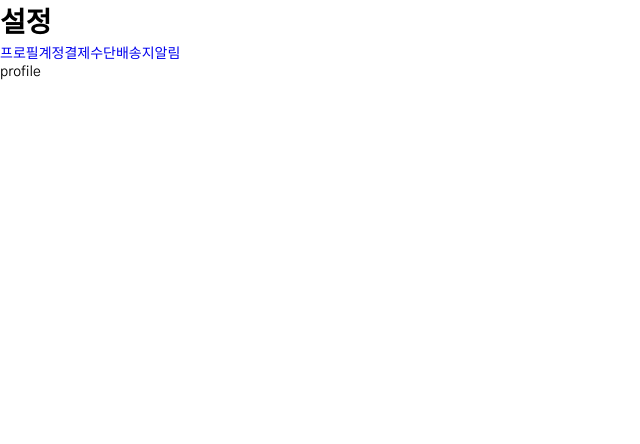
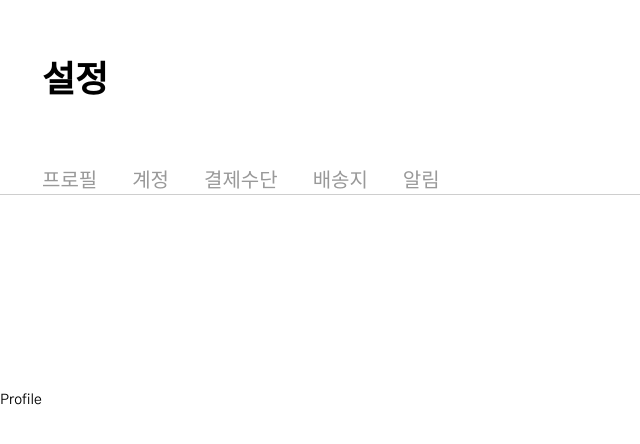
Before and after one commit to freevuehub/tumblbug-test, a React (Create React App) app: page /profile in a window 1280 px wide. Shown: the top 444 px of the page, without its empty margins (0-640 px from the left). Built offline with nearby package versions, Linux system fonts and the light colour scheme.

Commit message:
[UX/UI]: 상단 타이틀과 nav 반응형 추가

```diff
--- a/package.json
+++ b/package.json
@@ -15,8 +15,10 @@
     "prop-types": "^15.7.2",
     "react": "^16.13.1",
     "react-dom": "^16.13.1",
+    "react-redux": "^7.2.0",
     "react-router-dom": "^5.1.2",
     "react-scripts": "3.4.1",
+    "redux": "^4.0.5",
     "sass-loader": "^8.0.2",
     "typescript": "~3.7.2"
   },
@@ -42,6 +44,7 @@
     ]
   },
   "devDependencies": {
+    "@types/react-redux": "^7.1.7",
     "@typescript-eslint/eslint-plugin": "^2.28.0",
     "@typescript-eslint/parser": "^2.28.0",
     "eslint": "^6.8.0",
--- /dev/null
+++ b/src/containers/LinkNav.tsx
@@ -0,0 +1,25 @@
+import React, { useState, useEffect } from 'react'
+import { Link } from 'react-router-dom'
+
+interface TypeProps {
+  list: {
+    name: string
+    path: string
+  }[]
+}
+
+const LinkNav: React.FC<TypeProps> = (props: TypeProps) => {
+  const { list } = props
+
+  return (
+    <ul className="link-nav">
+      {list.map((item) => (
+        <li key={item.path}>
+          <Link to={item.path}>{item.name}</Link>
+        </li>
+      ))}
+    </ul>
+  )
+}
+
+export default LinkNav
--- /dev/null
+++ b/src/containers/index.ts
@@ -0,0 +1 @@
+export { default as LinkNav } from './LinkNav'
--- a/src/index.css
+++ /dev/null
@@ -1,24 +0,0 @@
-@import url('https://fonts.googleapis.com/css?family=Gothic+A1:400,600,700&display=swap&subset=korean');
-
-* {
-  margin: 0;
-  padding: 0;
-  box-sizing: border-box;
-}
-
-html,
-body {
-  font-family: 'Gothic A1', sans-serif;
-  height: 100%;
-  font-size: 14px;
-}
-
-a {
-  text-decoration: none;
-}
-
-ul,
-ol,
-li {
-  list-style: none;
-}
--- /dev/null
+++ b/src/index.scss
@@ -0,0 +1,99 @@
+@import url('https://fonts.googleapis.com/css?family=Gothic+A1:400,600,700&display=swap&subset=korean');
+
+* {
+  margin: 0;
+  padding: 0;
+  box-sizing: border-box;
+}
+
+html,
+body {
+  font-family: 'Gothic A1', sans-serif;
+  height: 100%;
+  font-size: 14px;
+}
+
+a {
+  text-decoration: none;
+}
+
+ul,
+ol,
+li {
+  list-style: none;
+}
+
+@function ratio($num) {
+  @return $num / 360 * 100vw;
+}
+
+@mixin font($size, $weight: 400, $color: #3e3e3e) {
+  font-size: $size;
+  font-weight: $weight;
+  color: $color;
+}
+
+.app {
+  .header-title {
+    @include font(ratio(33), 700, #000);
+
+    margin-top: ratio(26);
+    padding-left: ratio(28);
+
+    @media screen and (min-width: 600px) {
+      @include font(36px, 700, #000);
+
+      margin-top: 50px;
+      padding-left: 42px;
+    }
+  }
+
+  .link-nav {
+    margin-top: ratio(60);
+    display: flex;
+    padding: 0 ratio(28);
+    justify-content: space-between;
+    border-bottom: ratio(2) solid #cecece;
+
+    li {
+      a {
+        @include font(ratio(17), 400, #999);
+      }
+
+      &.on {
+        a {
+          @include font(ratio(20), 700, #3e3e3e);
+        }
+      }
+    }
+
+    @media screen and (min-width: 768px) {
+      margin-top: 60px;
+      justify-content: flex-start;
+      padding: 0 42px;
+      border-bottom-width: 1px;
+
+      li {
+        margin-right: 35px;
+
+        a {
+          @include font(20px, 400, #999);
+
+          &:hover {
+            @include font(20px, 700, #3e3e3e);
+          }
+        }
+      }
+    }
+
+    @media screen and (min-width: 1024px) {
+      li {
+        a {}
+      }
+    }
+  }
+
+  .container {
+    padding-top: ratio(55);
+  }
+}
--- a/src/index.tsx
+++ b/src/index.tsx
@@ -1,6 +1,6 @@
 import React from 'react'
 import ReactDOM from 'react-dom'
-import './index.css'
+import './index.scss'
 import App from './router'
 import * as serviceWorker from './serviceWorker'
 
--- a/src/pages/Home.tsx
+++ b/src/pages/Home.tsx
@@ -1,5 +1,4 @@
 import React from 'react'
-import PropTypes from 'prop-types'
 import { Route, Redirect } from 'react-router-dom'
 import {
   ProfilePage,
@@ -15,23 +14,20 @@ interface TypeProps {
   }
 }
 
-const Home: React.FC<TypeProps> = (props) =>
-  props.location.pathname === '/' ? (
+const Home: React.FC<TypeProps> = (props: TypeProps) => {
+  const { pathname } = props.location
+
+  return pathname === '/' ? (
     <Redirect to="/profile" />
   ) : (
-    <>
+    <div className="container">
       <Route path="/profile" component={ProfilePage} />
       <Route path="/account" component={AccountPage} />
       <Route path="/paymethod" component={PaymethodPage} />
       <Route path="/address" component={AddressPage} />
       <Route path="/notification" component={NotificationPage} />
-    </>
+    </div>
   )
-
-Home.propTypes = {
-  location: PropTypes.shape({
-    pathname: PropTypes.string.isRequired,
-  }).isRequired,
 }
 
 export default Home
--- a/src/pages/Profile.tsx
+++ b/src/pages/Profile.tsx
@@ -1,5 +1,5 @@
 import React from 'react'
 
-const Profile: React.FC = () => <div>profile</div>
+const Profile: React.FC = () => <div>Profile</div>
 
 export default Profile
--- a/src/router/index.tsx
+++ b/src/router/index.tsx
@@ -1,16 +1,21 @@
 import React from 'react'
-import { BrowserRouter, Switch, Route, Link } from 'react-router-dom'
+import { BrowserRouter, Switch, Route } from 'react-router-dom'
 import { HomePage } from '../pages'
+import { LinkNav } from '../containers'
 
 const Root: React.FC = () => (
   <div className="app">
-    <h1>설정</h1>
+    <h1 className="header-title">설정</h1>
     <BrowserRouter>
-      <Link to="/profile">프로필</Link>
-      <Link to="/account">계정</Link>
-      <Link to="/paymethod">결제수단</Link>
-      <Link to="/address">배송지</Link>
-      <Link to="/notification">알림</Link>
+      <LinkNav
+        list={[
+          { path: '/profile', name: '프로필' },
+          { path: '/account', name: '계정' },
+          { path: '/paymethod', name: '결제수단' },
+          { path: '/address', name: '배송지' },
+          { path: '/notification', name: '알림' },
+        ]}
+      />
       <Switch>
         <Route path="/" component={HomePage} />
       </Switch>
```
Also changed, not shown: 1 other file (tests, documents, lock files or other folders).
